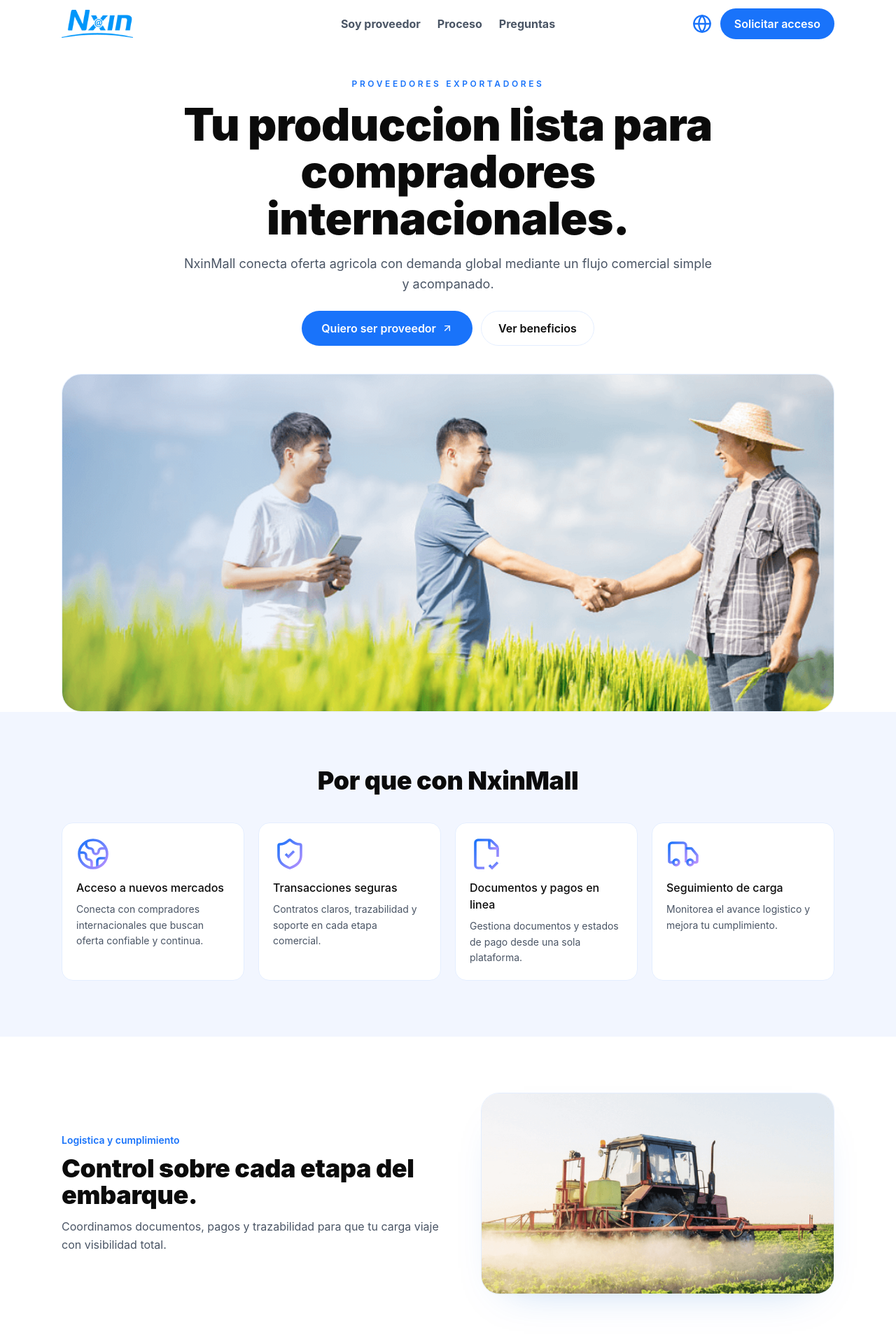
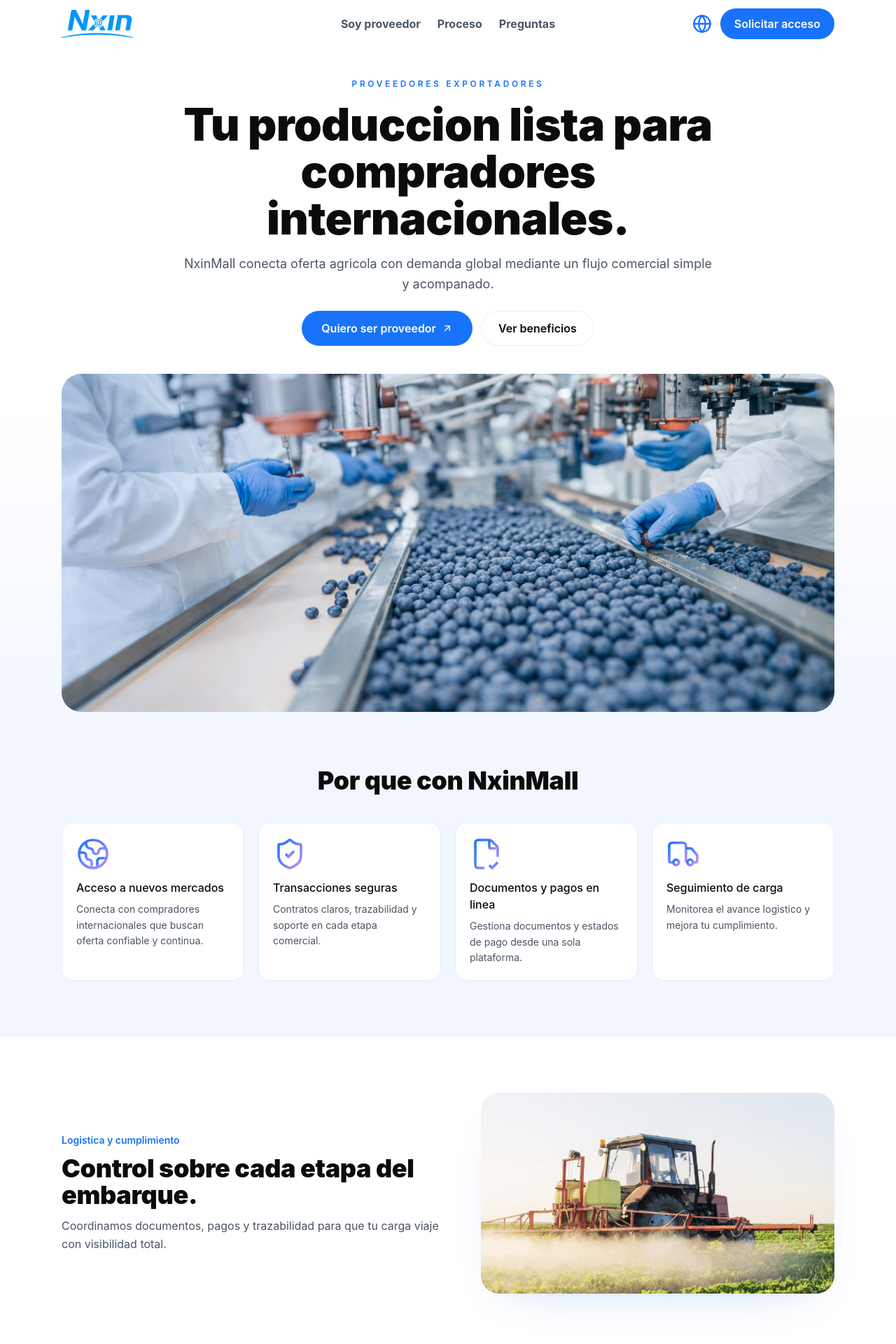
Before and after one commit to patrickpoc/nxinmall, a Next.js app: page / in a window 1280 px wide. Shown: the top 1920 px of the page at 70% size. Built offline with nearby package versions, Linux system fonts and the light colour scheme.

Commit message:
Update hero image and background gradient

```diff
--- a/src/app/page.tsx
+++ b/src/app/page.tsx
@@ -565,7 +565,7 @@
       </header>
 
       <main>
-        <section className="pt-28" id="inicio">
+        <section className="pt-28 bg-[linear-gradient(180deg,#ffffff_0%,#ffffff_55%,#f3f7ff_100%)]" id="inicio">
           <div className="max-w-6xl mx-auto px-6">
             <div className="text-center max-w-3xl mx-auto reveal" data-animate="fade-up">
               <p className="text-xs uppercase tracking-[0.3em] text-brand-700 font-semibold mb-4">
@@ -593,13 +593,13 @@
               </div>
             </div>
           </div>
-          <div className="mt-10">
-            <div className="mx-auto max-w-6xl px-6">
+          <div className="relative mt-10">
+            <div className="relative mx-auto max-w-6xl px-6">
               <div
-                className="relative overflow-hidden rounded-[28px] border border-brand-100 bg-white aspect-[16/7] reveal-zoom"
+                className="relative overflow-hidden rounded-[28px] bg-white aspect-[16/7] reveal-zoom"
                 data-animate="soft-zoom"
               >
-                <img src="/visuals/hero.png" alt="NxinMall Banner" className="w-full h-full object-cover" />
+                <img src="/visuals/hero_nxinmall.jpg" alt="NxinMall Banner" className="w-full h-full object-cover" />
                 <div className="absolute inset-0 bg-[linear-gradient(120deg,rgba(10,99,214,0.18),transparent_55%)]" />
               </div>
             </div>
@@ -646,7 +646,7 @@
             </div>
             <div className="reveal" data-animate="fade-up">
               <div
-                className="rounded-[26px] border border-brand-100 overflow-hidden bg-white shadow-[0_24px_60px_-40px_rgba(10,99,214,0.35)] reveal-zoom"
+                className="rounded-[26px] overflow-hidden bg-white shadow-[0_24px_60px_-40px_rgba(10,99,214,0.35)] reveal-zoom"
                 data-animate="soft-zoom"
               >
                 <img src="/visuals/control.png" alt="Control sobre cada etapa" className="w-full h-full object-cover" />
@@ -690,7 +690,7 @@
           <div className="max-w-6xl mx-auto px-6 grid grid-cols-1 lg:grid-cols-[0.95fr_1.05fr] gap-10 items-center">
             <div className="order-2 lg:order-1 reveal" data-animate="fade-up">
               <div
-                className="rounded-[26px] border border-brand-100 overflow-hidden bg-white shadow-[0_24px_60px_-40px_rgba(10,99,214,0.35)] reveal-zoom"
+                className="rounded-[26px] overflow-hidden bg-white shadow-[0_24px_60px_-40px_rgba(10,99,214,0.35)] reveal-zoom"
                 data-animate="soft-zoom"
               >
                 <img src="/visuals/buyers.png" alt="Catalogo y demanda activa" className="w-full h-full object-cover" />
```
Also changed, not shown: public/visuals/hero_nxinmall.jpg (added).
